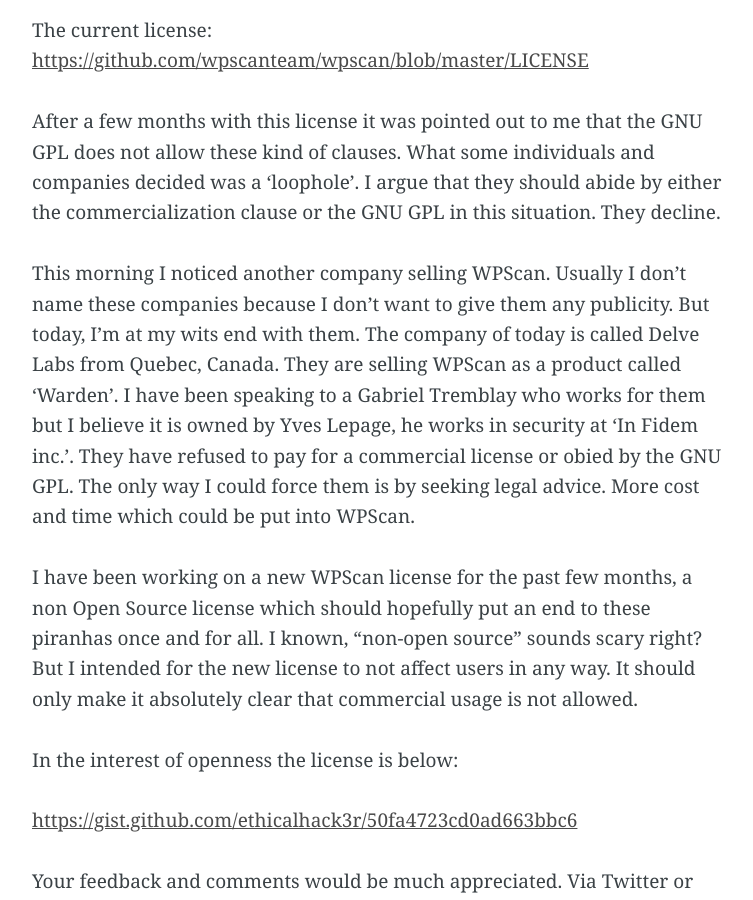
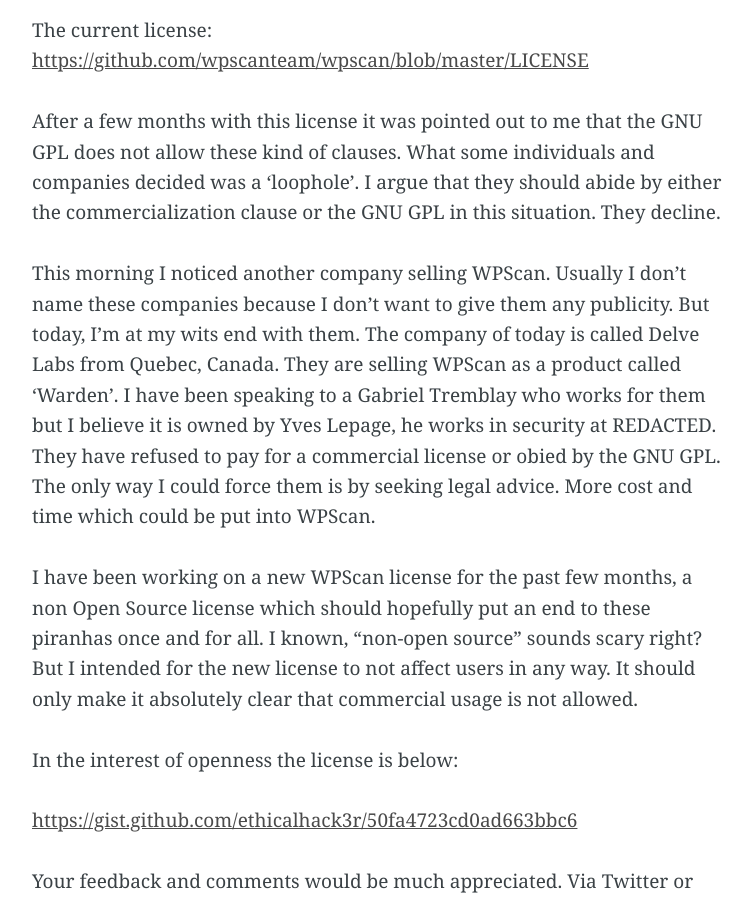
Before and after one commit to ethicalhack3r/ethicalhack3r.github.io, a Jekyll site: the page built from _posts/2015-01-21-wpscan-licensing.markdown, in a window 1280 px wide and 900 px high, scrolled down 1672 px. Shown: the whole window, without its empty margins (258-1011 px from the left). Built offline with Jekyll 4.4.1, drawn with Linux system fonts in a browser that asks for light colours; Markdown is read by kramdown in place of the engine named in the settings.

Commit message:
Update 2015-01-21-wpscan-licensing.markdown

```diff
--- a/_posts/2015-01-21-wpscan-licensing.markdown
+++ b/_posts/2015-01-21-wpscan-licensing.markdown
@@ -26,7 +26,7 @@
 
 After a few months with this license it was pointed out to me that the GNU GPL does not allow these kind of clauses. What some individuals and companies decided was a 'loophole'. I argue that they should abide by either the commercialization clause or the GNU GPL in this situation. They decline.
 
-This morning I noticed another company selling WPScan. Usually I don't name these companies because I don't want to give them any publicity. But today, I'm at my wits end with them. The company of today is called Delve Labs from Quebec, Canada. They are selling WPScan as a product called 'Warden'. I have been speaking to a Gabriel Tremblay who works for them but I believe it is owned by Yves Lepage, he works in security at 'In Fidem inc.'. They have refused to pay for a commercial license or obied by the GNU GPL. The only way I could force them is by seeking legal advice. More cost and time which could be put into WPScan.
+This morning I noticed another company selling WPScan. Usually I don't name these companies because I don't want to give them any publicity. But today, I'm at my wits end with them. The company of today is called Delve Labs from Quebec, Canada. They are selling WPScan as a product called 'Warden'. I have been speaking to a Gabriel Tremblay who works for them but I believe it is owned by Yves Lepage, he works in security at REDACTED. They have refused to pay for a commercial license or obied by the GNU GPL. The only way I could force them is by seeking legal advice. More cost and time which could be put into WPScan.
 
 I have been working on a new WPScan license for the past few months, a non Open Source license which should hopefully put an end to these piranhas once and for all. I known, "non-open source" sounds scary right? But I intended for the new license to not affect users in any way. It should only make it absolutely clear that commercial usage is not allowed.
 
```
